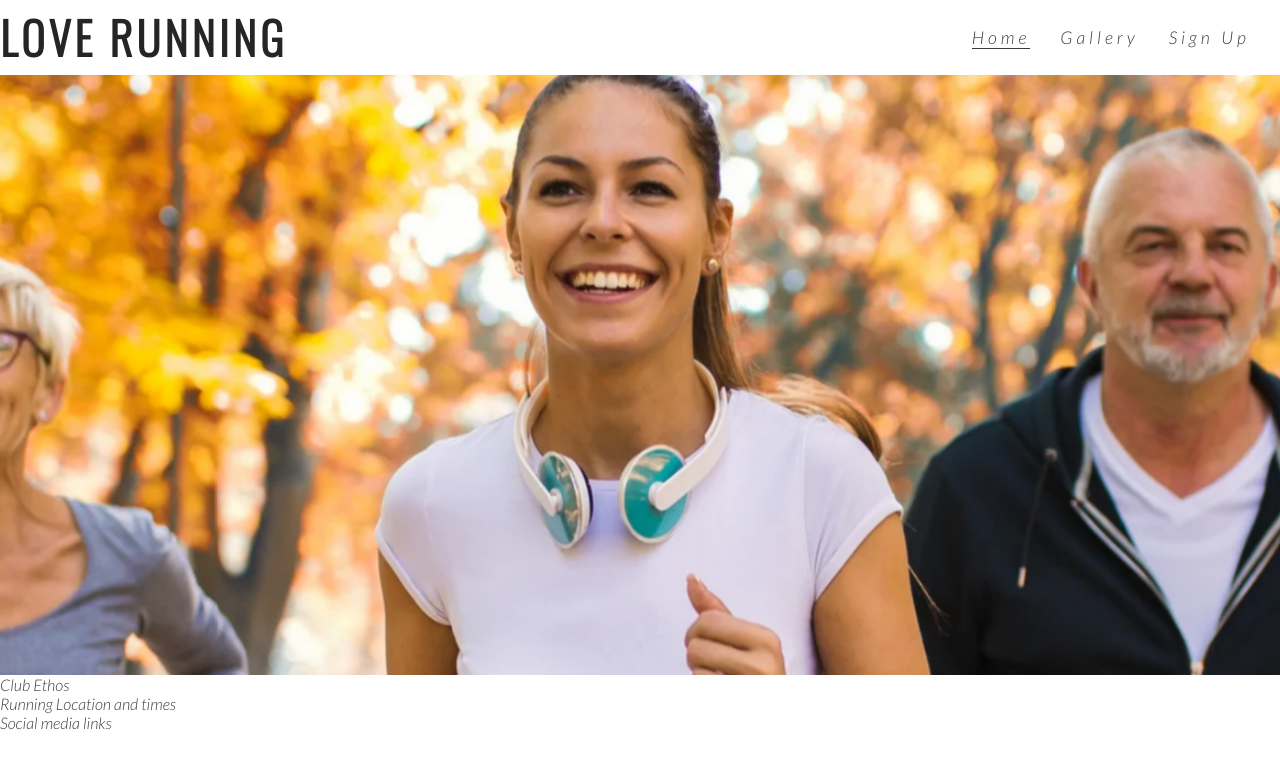
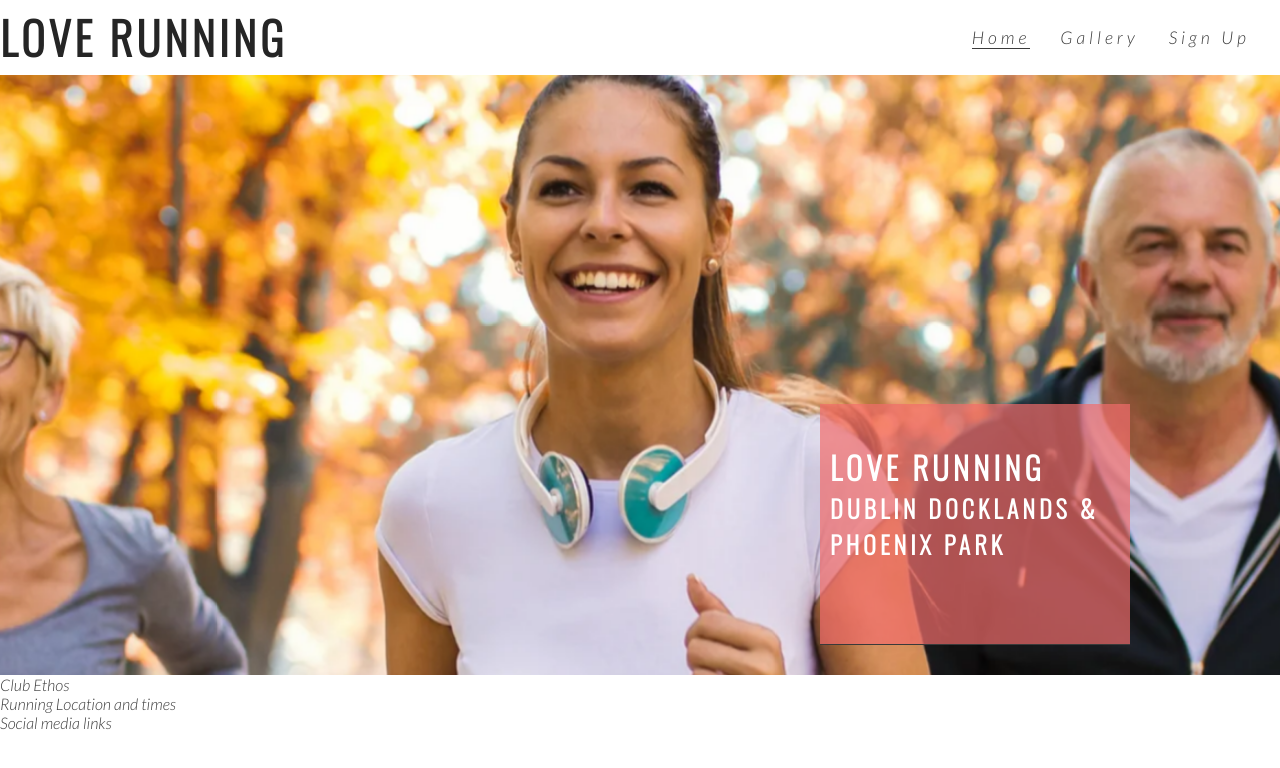
Before and after one commit to aodhank25/love-running, a plain HTML site: page index.html in a window 1280 px wide. Drawn offline with nearby package versions, Linux system fonts and the light colour scheme.

Commit message:
Add cover text and style

```diff
--- a/assets/assets/css/style.css
+++ b/assets/assets/css/style.css
@@ -59,12 +59,19 @@ color: inherit;
     border-bottom:1px solid #3a3a3a;
 }
 
-/*hero image*/
+/*hero image and cover text*/
 
 #hero-outer{
     height: 600px;
     width:100%;
     overflow: hidden;
+
+    position: relative;
+
+}
+
+#cover-text, #cover-text h2{
+    color: #fff;
 
 }
 
@@ -90,3 +97,24 @@ transform: scale(1);
 
     }
 }
+
+#cover-text{
+    font-size:130%;
+    font-family: Oswald , sans-serif;
+    text-transform: uppercase;
+    letter-spacing: 4PX;
+
+    width: 300PX;
+    height: 200px;
+
+    padding-top: 40px;
+    padding-left: 10px;
+
+    background-color: rgb(241, 109, 107, .7);
+
+    bottom: 30px;
+    right: 150px;
+position: absolute;
+
+
+}
--- a/index.html
+++ b/index.html
@@ -40,8 +40,10 @@
 
     </header>
     <section id="hero-outer">
-        <div id="hero-image">
-
+        <div id="hero-image"></div>
+        <div id="cover-text" class="active">
+            <h2>Love Running</h2>
+            <h3>Dublin Docklands & Phoenix Park</h3>
         </div>
     </section>
 
```
